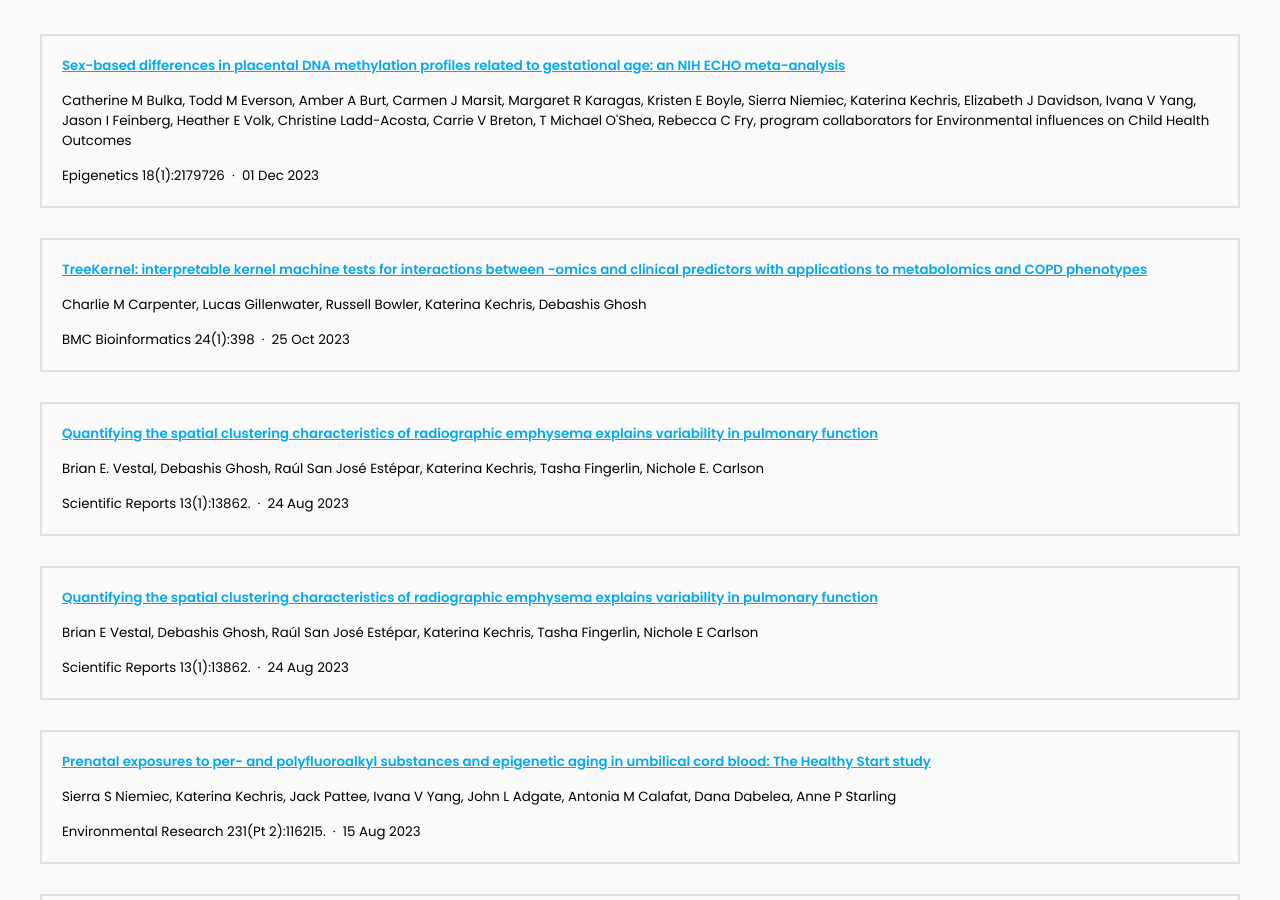
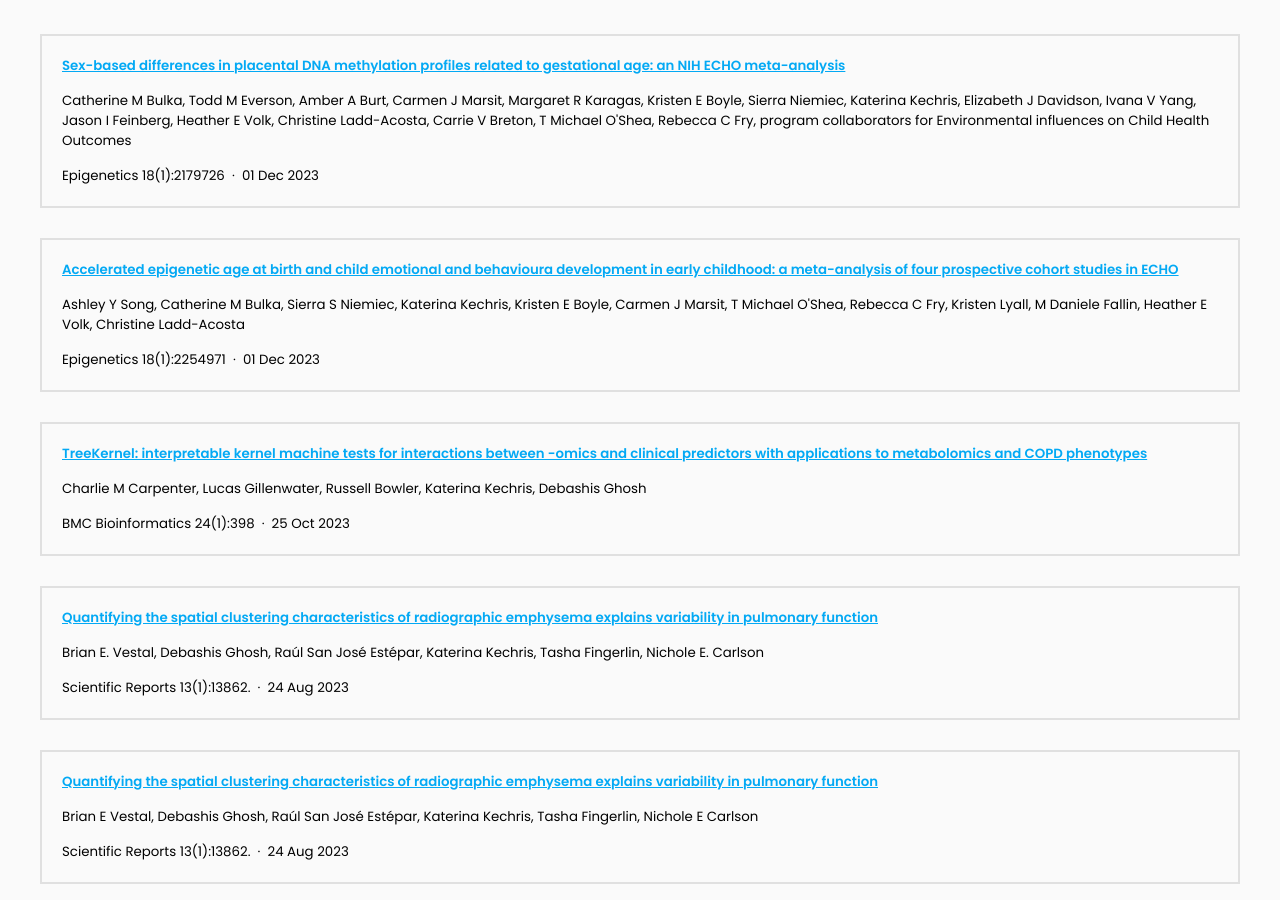
Before and after one commit to KechrisLab/kechrislab.github.io, a Jekyll site: the page built from Publications/index.md, in a window 1280 px wide and 900 px high, scrolled down 548 px. Built offline with Jekyll 4.4.1, drawn with Linux system fonts in a browser that asks for light colours.

Commit message:
Generate citations

```diff
--- a/_data/citations.yaml
+++ b/_data/citations.yaml
@@ -1,6 +1,26 @@
 # DO NOT EDIT, GENERATED AUTOMATICALLY FROM SOURCES.YAML (AND ELSEWHERE)
 # See https://github.com/greenelab/lab-website-template/wiki/Citations
 
+- id: pmc:PMC10496525
+  title: 'Accelerated epigenetic age at birth and child emotional and behavioura development
+    in early childhood: a meta-analysis of four prospective cohort studies in ECHO'
+  authors:
+  - Ashley Y Song
+  - Catherine M Bulka
+  - Sierra S Niemiec
+  - Katerina Kechris
+  - Kristen E Boyle
+  - Carmen J Marsit
+  - T Michael O'Shea
+  - Rebecca C Fry
+  - Kristen Lyall
+  - M Daniele Fallin
+  - Heather E Volk
+  - Christine Ladd-Acosta
+  publisher: Epigenetics 18(1):2254971
+  date: '2023-12-01'
+  link: https://www.ncbi.nlm.nih.gov/pmc/articles/PMC10496525/
+  _cache: 5c6ba01562c1121e3b51bfc96cb693da8e40f91a0ab2deefcad897eef685c6d8
 - id: pmc:PMC10247808
   title: Large scale proteomic studies create novel privacy considerations
   authors:
```
